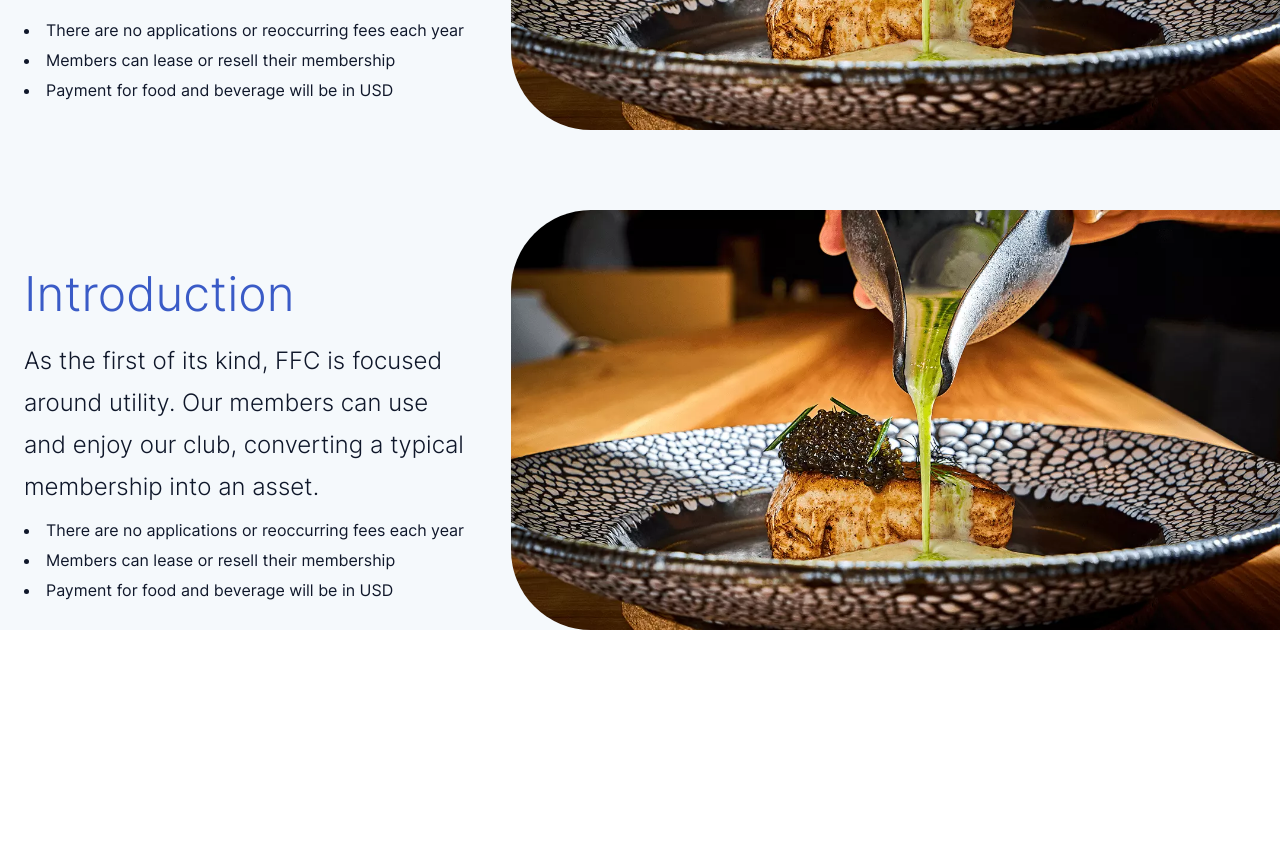
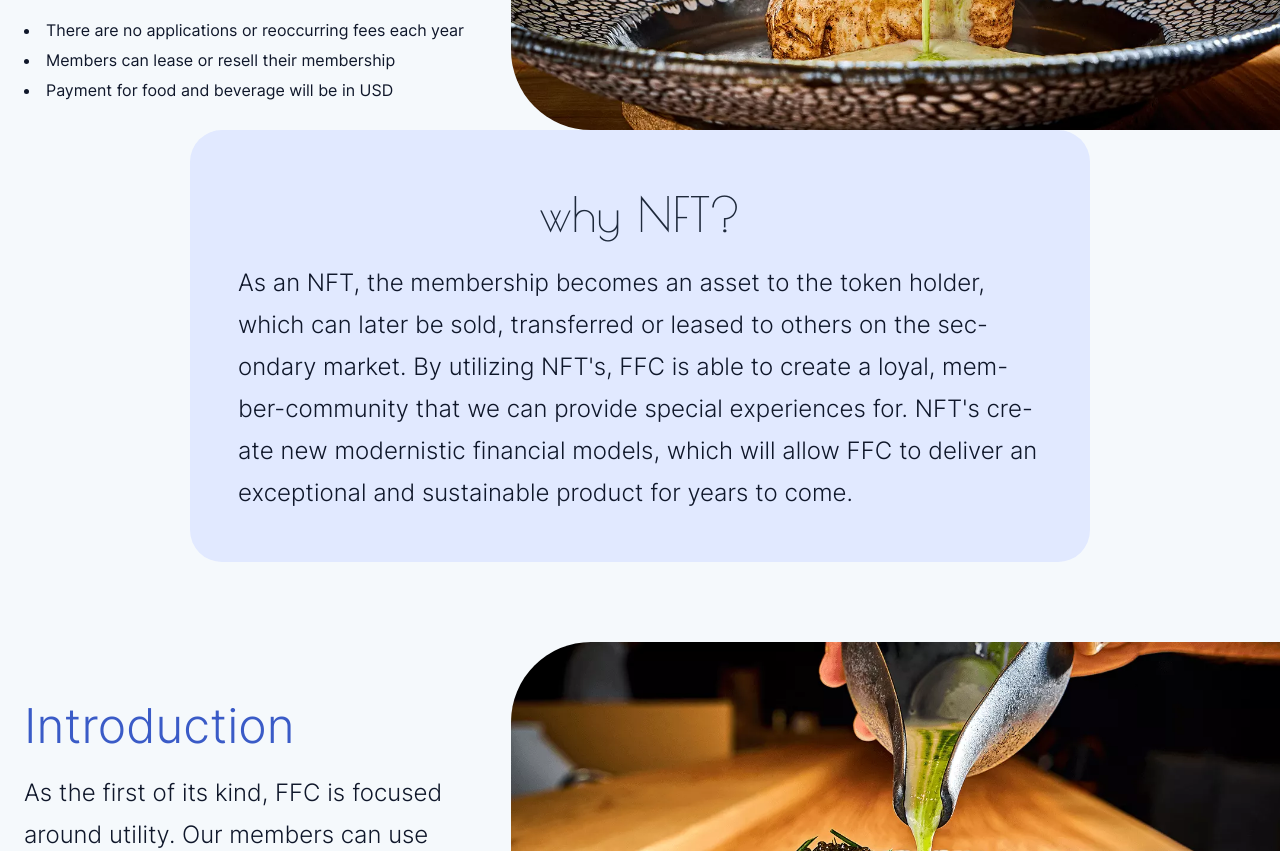
Before and after one commit to awaisspk/fish-club, a Next.js app: page / in a window 1280 px wide. Shown: the part 700-1551 px from the top of the page. Before the commit the page ends 1330 px from the top, so only its background shows below. Built offline with nearby package versions, Linux system fonts and the light colour scheme.

Commit message:
feat(card): add ntf explanation card

```diff
--- a/pages/index.tsx
+++ b/pages/index.tsx
@@ -1,11 +1,12 @@
 import {Box} from '@components/box';
+import {Flex} from '@components/flex';
 import {Header} from '@components/header';
-import {Introduction} from '@components/introduction';
 import {ImageContainer, Introduction} from '@components/introduction';
 import {SecondaryNav} from '@components/nav';
-import {H1} from '@components/typography';
+import {H1, H2, Paragraph} from '@components/typography';
 import {PageLayout} from '@src/layouts';
 import {styled} from '@stitches/react';
+import Image from 'next/image';
 import type {NextPage} from 'next';
 
 const Main = styled('main', {
@@ -19,7 +20,10 @@ const Home: NextPage = () => {
       <PageLayout>
         <Header />
         <Main>
-          <Box as="section" css={{mt: '100px', '@bp4': {mb: '80px'}}}>
+          <Box
+            as="section"
+            css={{minH: '100vh', mt: '100px', '@bp4': {mb: '80px'}}}
+          >
             <H1
               css={{
                 fontSize: 'clamp(2rem, 5vw + 1rem, 4.625rem)',
@@ -33,6 +37,43 @@ const Home: NextPage = () => {
             </H1>
             <SecondaryNav />
             <Introduction />
+            <Flex
+              as="section"
+              direction="col"
+              gap="6"
+              css={{
+                width: 'min(900px, 100% - 40px)',
+                mx: 'auto',
+                bc: '$indigo4',
+                br: '2rem',
+                padding: '2rem',
+                '@bp2': {
+                  padding: '3rem',
+                },
+                '@bpmax3': {
+                  mt: '50px',
+                },
+              }}
+            >
+              <H2
+                css={{
+                  textAlign: 'center',
+                  color: '$gray9',
+                  fontFamily: '$primary',
+                }}
+              >
+                why NFT?
+              </H2>
+              <Paragraph>
+                As an NFT, the membership becomes an asset to the token holder,
+                which can later be sold, transferred or leased to others on the
+                secondary market. By utilizing NFT&apos;s, FFC is able to create
+                a loyal, member-community that we can provide special
+                experiences for. NFT&apos;s create new modernistic financial
+                models, which will allow FFC to deliver an exceptional and
+                sustainable product for years to come.
+              </Paragraph>
+            </Flex>
           </Box>
           <Introduction />
         </Main>
```
